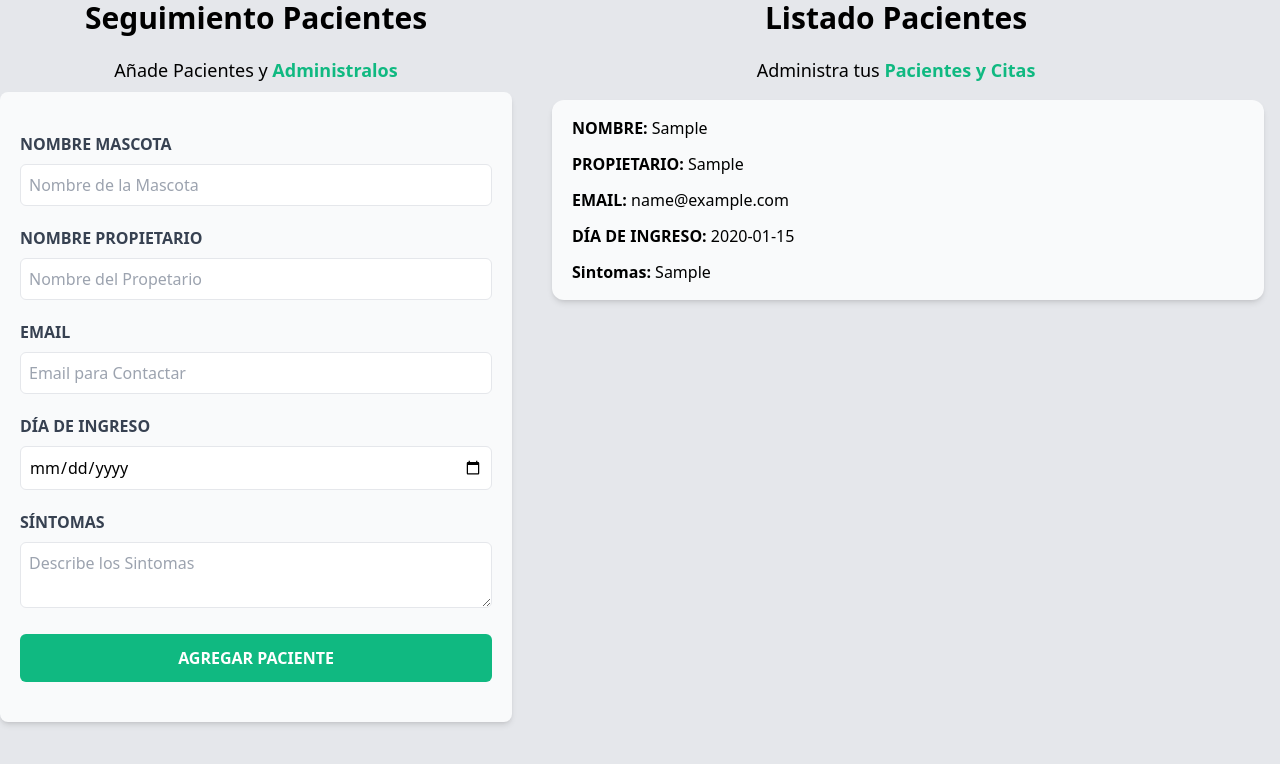
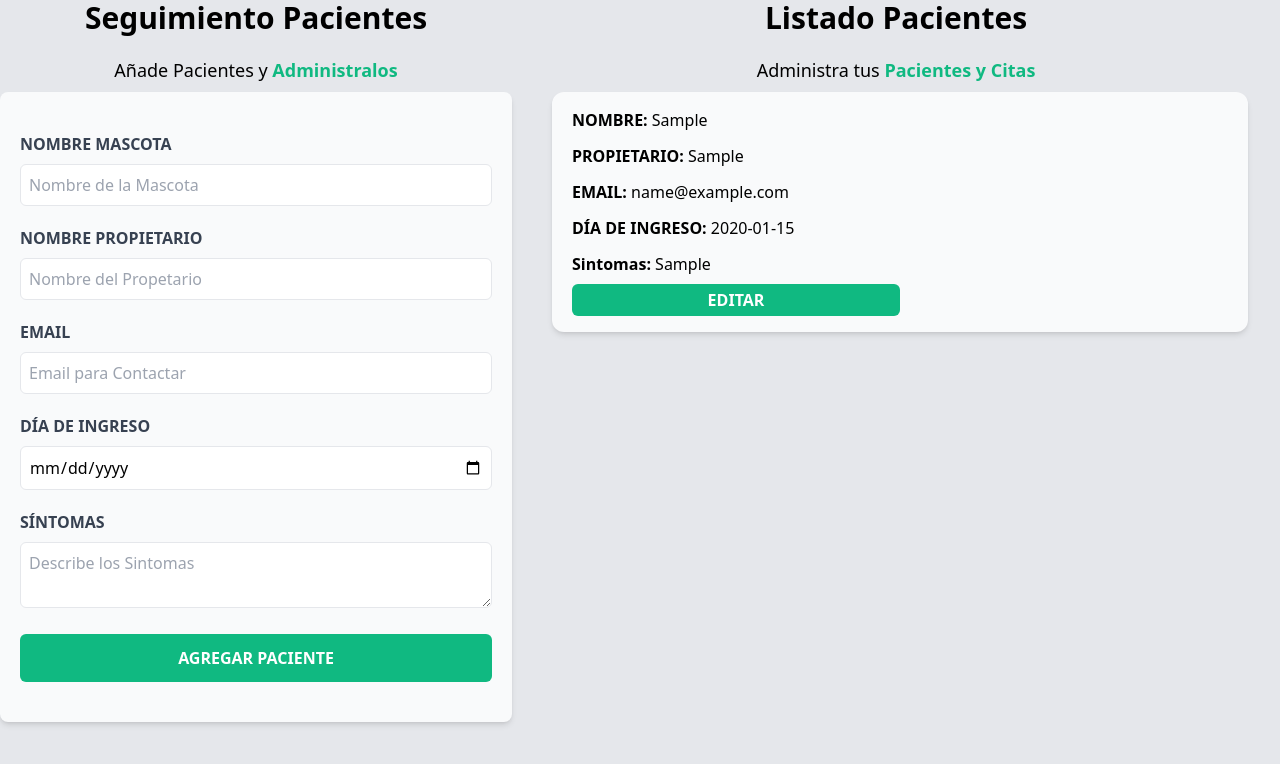
Before and after one commit to Jair-vet/Veterinaria-App-react, a React (Vite) app: page / in a window 1280 px wide. Both pictures are taken after typing "Sample", "Sample", "name@example.com", "2020-01-15", "Sample" into the empty fields and a click on the input "Agregar Paciente". Shown: the part 152-916 px from the top of the page. Built offline with nearby package versions, Linux system fonts and the light colour scheme.

Commit message:
Estilos modificados y agregamos botones

```diff
--- a/src/components/ListadoPacientes.jsx
+++ b/src/components/ListadoPacientes.jsx
@@ -1,9 +1,15 @@
 import { Paciente } from "./Paciente"
 
 export const ListadoPacientes = ({ pacientes }) => {
+
+
+
   return (
-    <div className="md:w-1/2 lg:w-3/5 md:h-screen overflow-y-scroll">
+    <div className="md:w-1/2 lg:w-3/5 md:h-screen overflow-y-scroll lg:text-left text-center">
 
+      {
+        pacientes && pacientes.length ? (
+          <>
             <h2 className="font-black text-3xl text-center">Listado Pacientes</h2>
             <p className="text-lg mt-5 text-center mb-2">
                 Administra tus {''}
@@ -18,6 +24,18 @@ export const ListadoPacientes = ({ pacientes }) => {
                   />
               ))
             }
+          </>
+        ) : (
+          <>
+            <h2 className="font-black text-3xl text-center">No Hay Pacientes</h2>
+            <p className="text-lg mt-5 text-center mb-2">
+                Comienza Agregando Pacientes {''}
+                <span className="text-emerald-500 font-bold">y aparecerán en este Lugar</span>
+            </p>
+          </>
+        )
+      }
+
 
     </div>
   )
--- a/src/components/Paciente.jsx
+++ b/src/components/Paciente.jsx
@@ -4,28 +4,47 @@ export const Paciente = ({ paciente }) => {
     const { mascota, propietario, email, alta, sintomas } = paciente
 
   return (
-    <div className="m-4 md:ml-10 bg-gray-50 shadow-md px-5 py-4 rounded-xl hover:scale-105
-                        duration-500 hover:bg-emerald-600 group">
-        <p className="font-bold mb-3 uppercase group-hover:text-white">
+    <div className="mr-8 ml-8 mb-3 md:ml-10 bg-gray-50 shadow-md px-5 py-4 rounded-xl hover:scale-105
+                        duration-500 group hover:bg-emerald-100">
+
+        {/* Boton Eliminar */}
+        <div className="absolute right-[-6px] top-[-12px]">
+            <button
+                type="button"
+                className="group-hover:bg-red-600 rounded-full px-[15px] py-[7px] text-gray-200"
+            >X</button>
+        </div>
+
+        <p className="font-bold mb-3 uppercase">
             Nombre: {''}
             <span className="font-normal normal-case">{ mascota }</span>
         </p>
-        <p className="font-bold mb-3 group uppercase group-hover:text-white">
+        <p className="font-bold mb-3 group uppercase">
             Propietario: {''}
             <span className="font-normal normal-case">{ propietario }</span>
         </p>
-        <p className="font-bold mb-3 uppercase group-hover:text-white">
+        <p className="font-bold mb-3 uppercase">
             Email: {''}
             <span className="font-normal normal-case">{ email }</span>
         </p>
-        <p className="font-bold mb-3 uppercase group-hover:text-white">
+        <p className="font-bold mb-3 uppercase">
             Día de Ingreso: {''}
             <span className="font-normal normal-case">{ alta }</span>
         </p>
-        <p className="font-bold mb-3uppercase group-hover:text-white">
+        <p className="font-bold mb-3uppercase ">
             Sintomas: {''}
             <span className="font-normal normal-case">{ sintomas }</span>
         </p>
+
+        {/* Boton Editar */}
+        <div>
+            <button
+                type="button"
+                className="py-1 w-1/2 bg-emerald-500 hover:bg-emerald-700 text-white rounded-md
+                    mt-2 uppercase font-bold transition-colors"
+            >Editar</button>
+        </div>
+
     </div>
   )
 }
```
Lines whose indentation alone changed are shown as unchanged.
